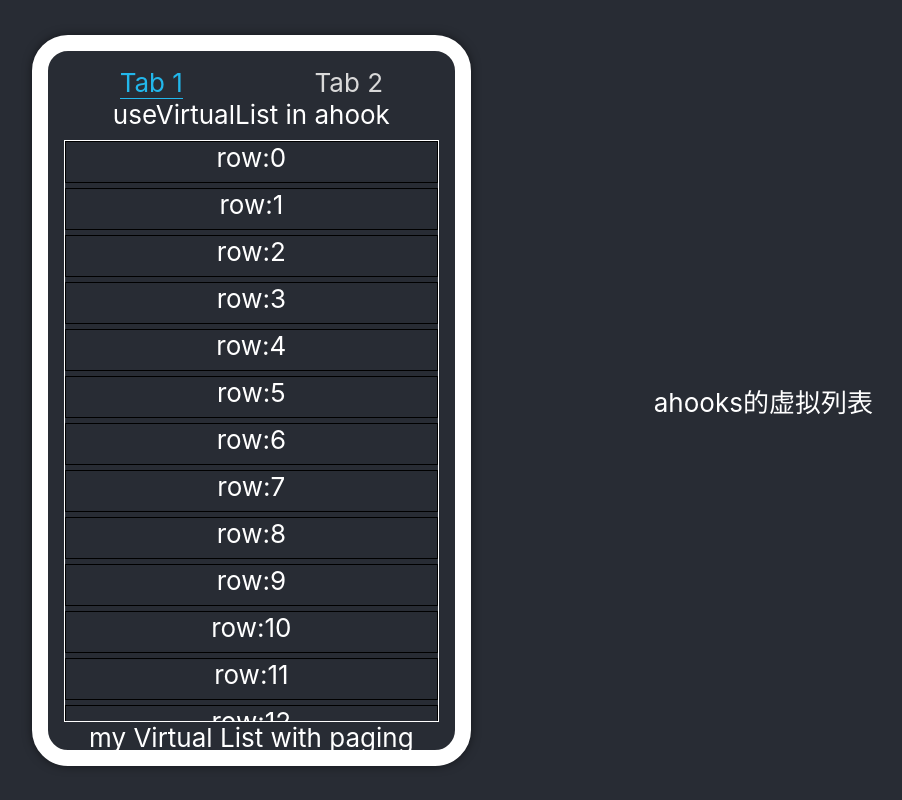
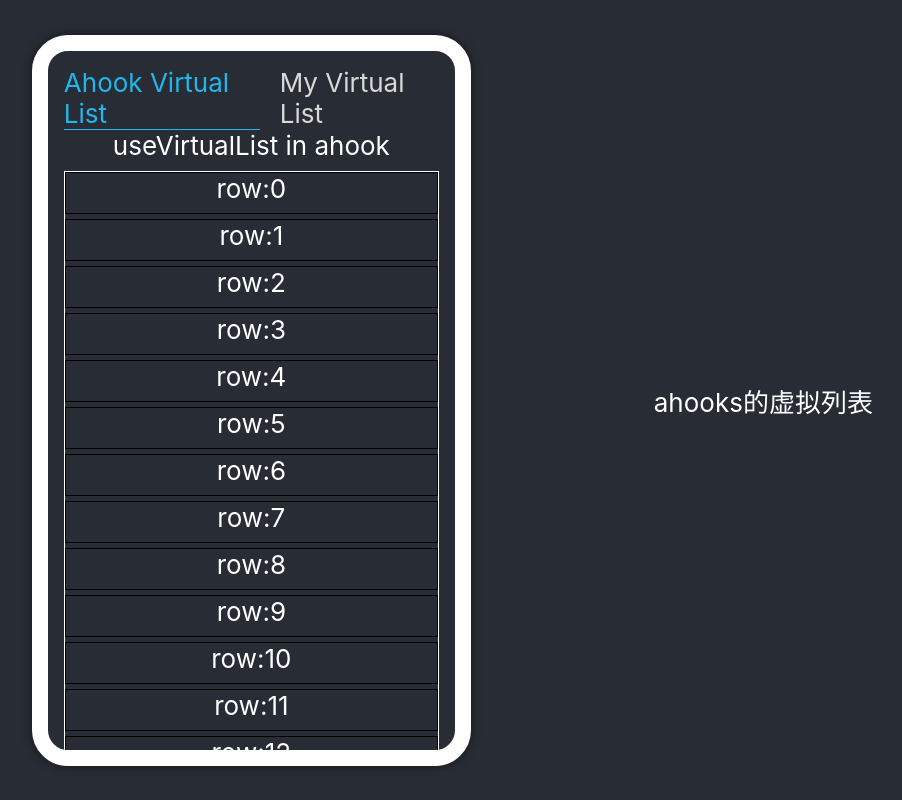
Before and after one commit to flamintune/bcz_intern_show, a React (Create React App) app: page /bcz/exam-season-activity in a window 1280 px wide. Shown: the whole page, without its empty margins (140-1042 px from the left). Built offline with nearby package versions, Linux system fonts and the light colour scheme.

Commit message:
fix 修改文本

```diff
--- a/src/page/Bcz/Bcz.jsx
+++ b/src/page/Bcz/Bcz.jsx
@@ -29,7 +29,7 @@
             }}>备考季活动H5之虚拟列表</li>
             <li onClick={() => {
                 navigate("class-honor-board");
-            }}>小班光荣榜广告牌</li>
+            }}>小班光荣榜广告牌  </li>
             <li>深度模式语境模式(正在做的)</li>
           </ul>
         </>
--- a/src/page/Bcz/ExamSeaonActivity/ExamSeaonActivity.jsx
+++ b/src/page/Bcz/ExamSeaonActivity/ExamSeaonActivity.jsx
@@ -10,7 +10,7 @@
 //todo3 当使用CSS Transition的时候，in的使用，我的目标是切换Tab时 in==》true
 export default function ExamSeasonActivity() {
   const [tab, setTab] = useState(0)
-  const tabs = ['Tab 1', 'Tab 2'] // 假设你有三个 tab
+  const tabs = ['Ahook Virtual List', 'My Virtual List'] // 假设你有三个 tab
   return (
     <>
       <div
@@ -32,7 +32,7 @@
               <div style={{ width: '100%', textAlign: 'left' }}>
                 自己实现的虚拟列表，因为当时场景数据很大，有几十万条，后端给的接口做了分页处理，原理是检测滚动高度，用滚动高度来设置需要展示的视口下标范围inview[]，同时设置viewport，当看到viewport的时候，就开始加载下一页数据。同时当请求到最后一页时，取消展示viewport
                 <br></br>
-                这里用的静态数据，来模拟的分页请求
+                这里用的静态数据和setTimeout，来模拟的分页请求，存在很多bug😥😥，如果没加载出来，就再切换一下tab吧
               </div>
             </>
           )}
```
